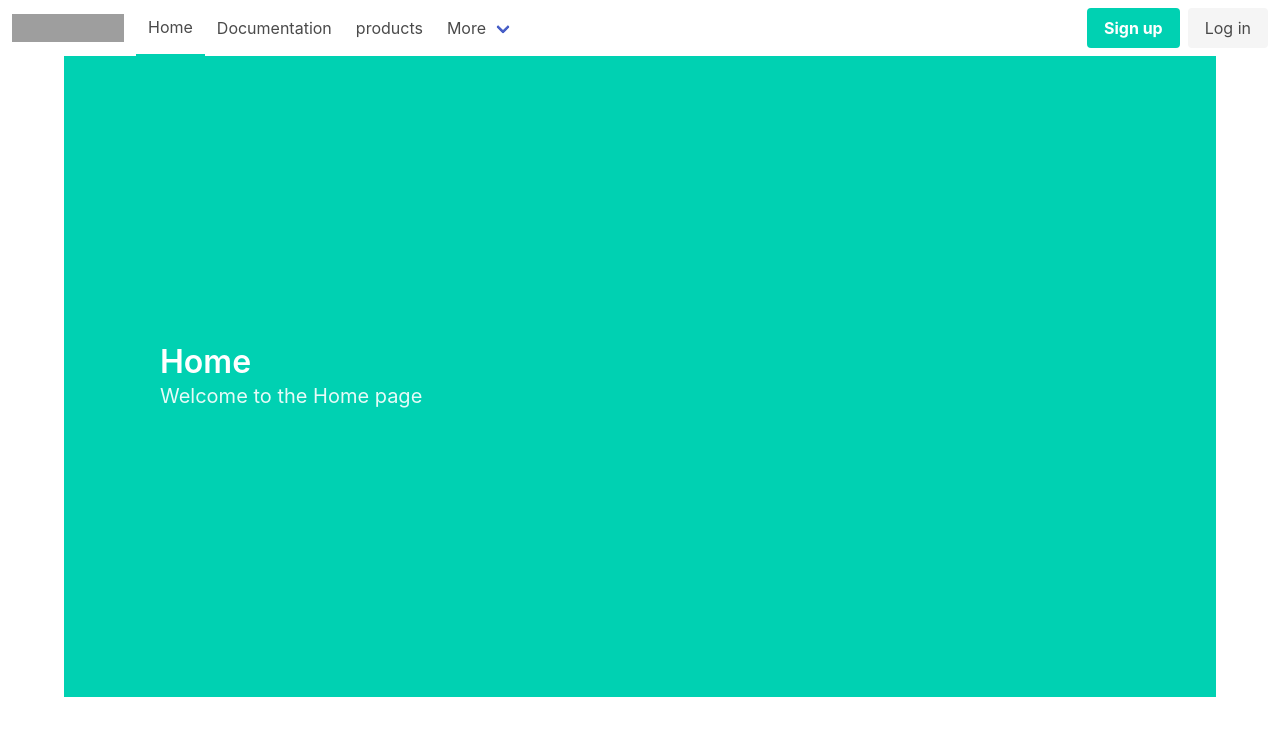
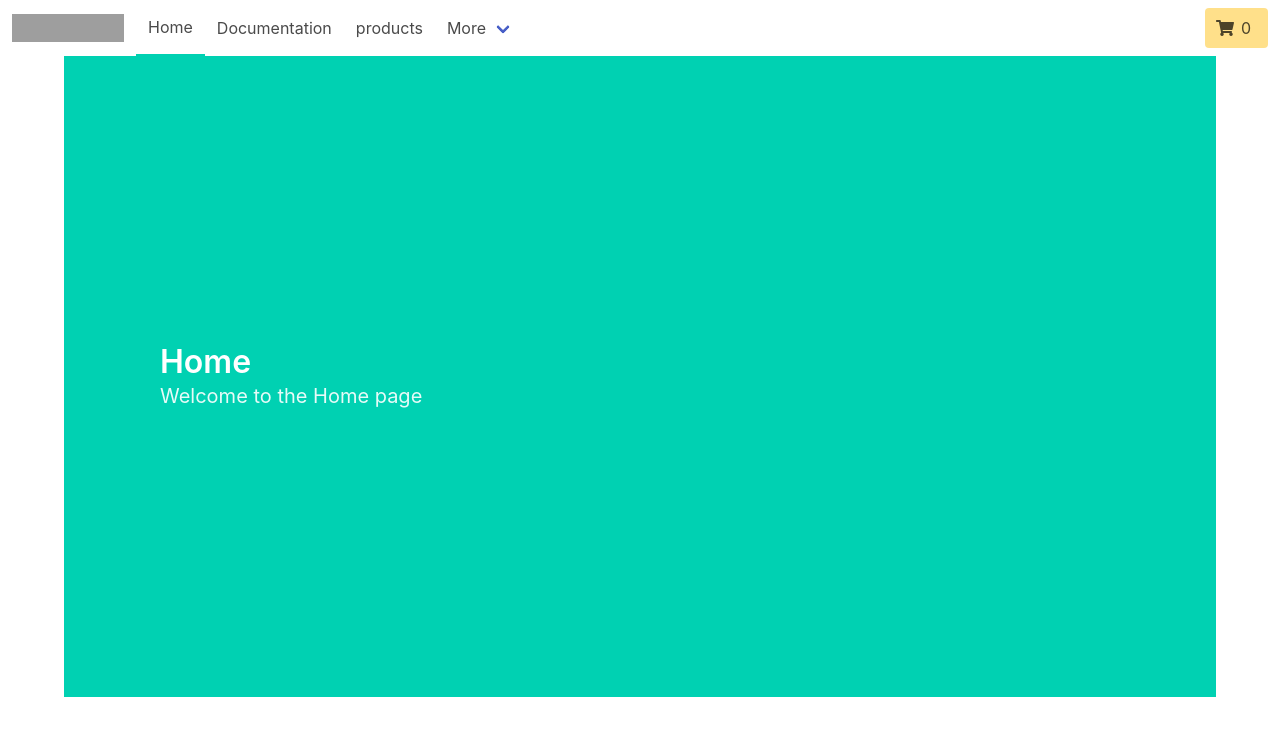
Before and after one commit to Pippin404/CPS-493-Web-Server-Programming, a Vue app in the folder client/: page / in a window 1280 px wide. Shown: the top 736 px of the page. Built offline with nearby package versions, Linux system fonts and the light colour scheme; grey boxes are pictures that could not be loaded.

Commit message:
Throwing an error from somewhere. Will fix later

```diff
--- a/client/src/components/NavBar.vue
+++ b/client/src/components/NavBar.vue
@@ -1,6 +1,8 @@
 <script setup lang="ts">
 import { RouterLink } from 'vue-router';
 import { ref } from 'vue';
+
+import { total } from '@/viewModel/cart';
 
 let isActive = ref(false);
 
@@ -64,13 +66,18 @@ function toggleMenu() {
     <div class="navbar-end">
       <div class="navbar-item">
         <div class="buttons">
-          <a class="button is-primary">
-            <strong>Sign up</strong>
-          </a>
-          <a class="button is-light">
-            Log in
+          <a class="button is-warning">
+            <span class="icon">
+              <i class="fas fa-shopping-cart"></i>
+            </span>
+            <span>{{ total }}</span>
           </a>
         </div>
+
+
+
+
+
       </div>
     </div>
   </div>
--- a/client/src/pages/products/index.vue
+++ b/client/src/pages/products/index.vue
@@ -2,31 +2,11 @@
     import { ref, computed } from 'vue';
     import { type Product, getProducts } from "@/model/products";
     import productCard from '@/components/productCard.vue';
+    import FlyOut from '@/components/FlyOut.vue';
+    import {  addToCart } from '@/viewModel/cart';
 
     const products = ref([] as Product[]);
 
-    type CartItem = {
-        product: Product;
-        quantity: number;
-    };
-
-    const cart = ref([] as CartItem[]);
-
-
-    function addToCart(product: Product) {
-        const item = cart.value.find((item) => item.product.id === product.id);
-
-        if (item) {
-            item.quantity++;
-        } else {
-            cart.value.push({ product, quantity: 1 });
-        }
-    }
-
-
-    //this const WAS a function, not a value
-    //Now I added computed, it updates and is now a object
-    const total = computed( () => cart.value.reduce((total, item) => total + item.product.price * item.quantity, 0) )
     products.value = getProducts();
 
 </script>
@@ -84,14 +64,5 @@
 
 
 
-    .cart li{
-        display: flex;
-        align-items: center;
-        margin: 1rem;
-    }
 
-    .cart img{
-        margin-right: 1rem;
-        size: 5px;
-    }
 </style>
--- /dev/null
+++ b/client/src/viewModel/cart.ts
@@ -0,0 +1,29 @@
+import { ref, computed } from 'vue';
+import type { Product } from '@/model/products';
+
+type CartItem = {
+    product: Product;
+    quantity: number;
+};
+
+const cart = ref([] as CartItem[]);
+
+export const refCart = () => cart;
+
+
+export function addToCart(product: Product) {
+    const item = cart.value.find((item) => item.product.id === product.id);
+
+    if (item) {
+        item.quantity++;
+    } else {
+        cart.value.push({ product, quantity: 1 });
+    }
+}
+
+
+//this const WAS a function, not a value
+//Now I added computed, it updates and is now a object
+export const total = computed( () => cart.value.reduce((total, item) => total + item.product.price * item.quantity, 0) )
+export const totalItems = computed( () => cart.value.reduce((total, item) => total + item.quantity, 0) )
+export const isOpen = ref(false);
```
Also changed, not shown: client/src/components/ShoppingCart.vue (added, +39 -0 lines).
